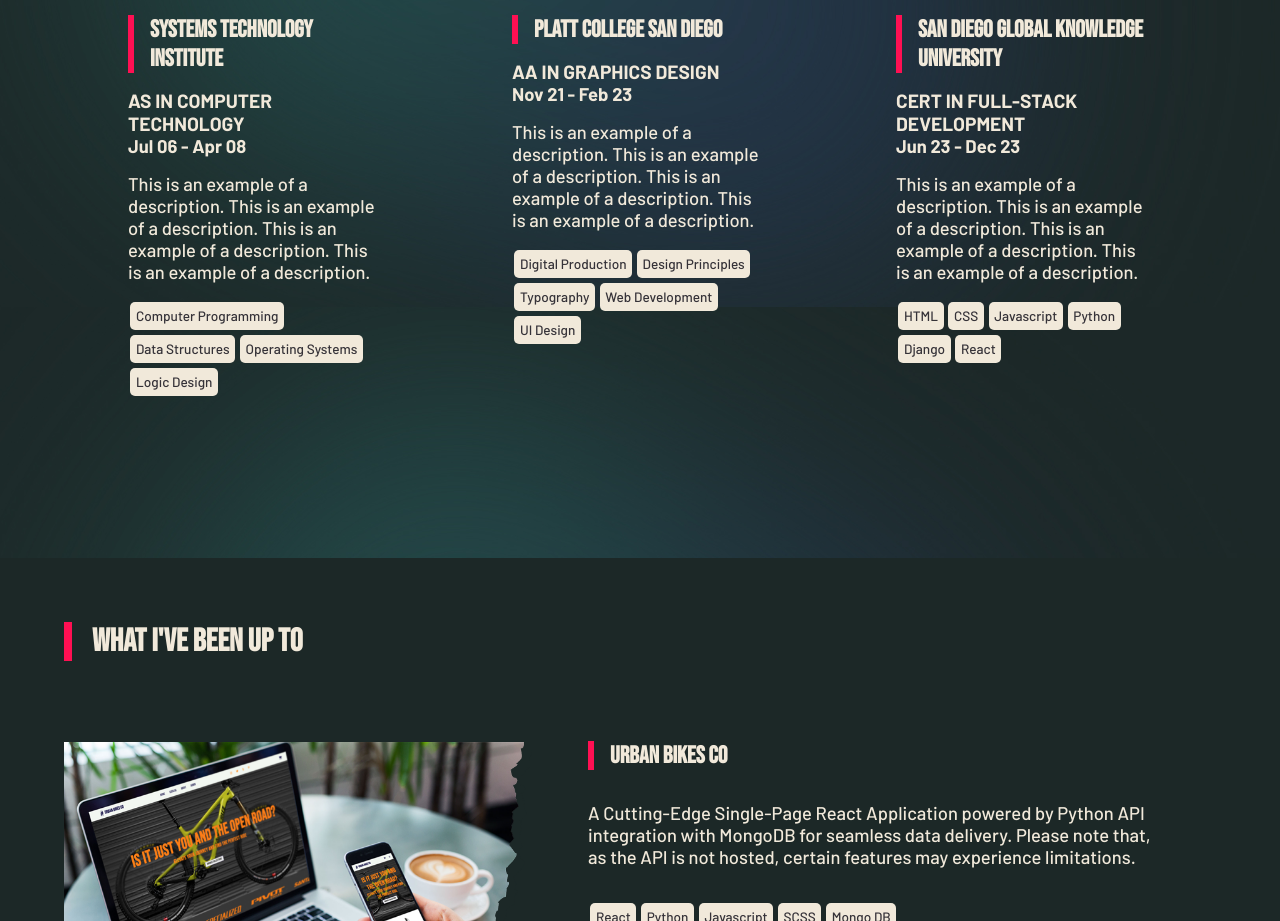
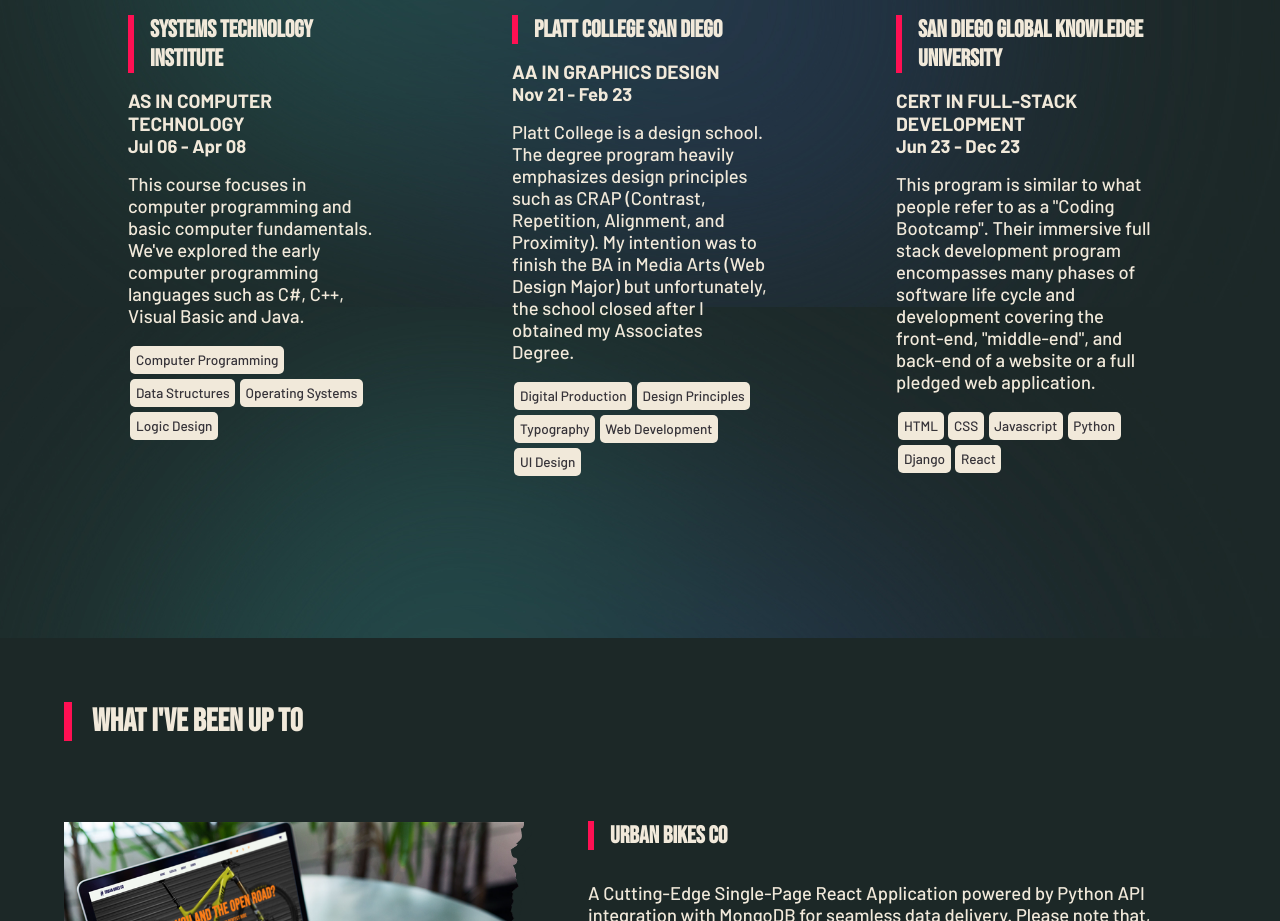
Before and after one commit to s4rmier/portfolio-v1, a React (Vite) app: page / in a window 1280 px wide. Shown: the part 2140-3061 px from the top of the page. Built offline with nearby package versions, Linux system fonts and the light colour scheme; a web font is replaced by a local one.

Commit message:
minor fix

```diff
--- a/src/pages/home.jsx
+++ b/src/pages/home.jsx
@@ -93,9 +93,9 @@ export default function Home() {
                 <strong>Jul 06 - Apr 08</strong>
               </p>
               <p className="description">
-                This is an example of a description. This is an example of a
-                description. This is an example of a description. This is an
-                example of a description.
+                This course focuses in computer programming and basic computer
+                fundamentals. We've explored the early computer programming
+                languages such as C#, C++, Visual Basic and Java.
               </p>
               <ul className="skillset flex-row">
                 <li>Computer Programming</li>
@@ -111,9 +111,11 @@ export default function Home() {
                 <strong>Nov 21 - Feb 23</strong>
               </p>
               <p className="description">
-                This is an example of a description. This is an example of a
-                description. This is an example of a description. This is an
-                example of a description.
+                Platt College is a design school. The degree program heavily
+                emphasizes design principles such as CRAP (Contrast, Repetition,
+                Alignment, and Proximity). My intention was to finish the BA in
+                Media Arts (Web Design Major) but unfortunately, the school
+                closed after I obtained my Associates Degree.
               </p>
               <ul className="skillset flex-row">
                 <li>Digital Production</li>
@@ -130,9 +132,11 @@ export default function Home() {
                 <strong>Jun 23 - Dec 23</strong>
               </p>
               <p className="description">
-                This is an example of a description. This is an example of a
-                description. This is an example of a description. This is an
-                example of a description.
+                This program is similar to what people refer to as a "Coding
+                Bootcamp". Their immersive full stack development program
+                encompasses many phases of software life cycle and development
+                covering the front-end, "middle-end", and back-end of a website
+                or a full pledged web application.
               </p>
               <ul className="skillset flex-row">
                 <li>HTML</li>
```
